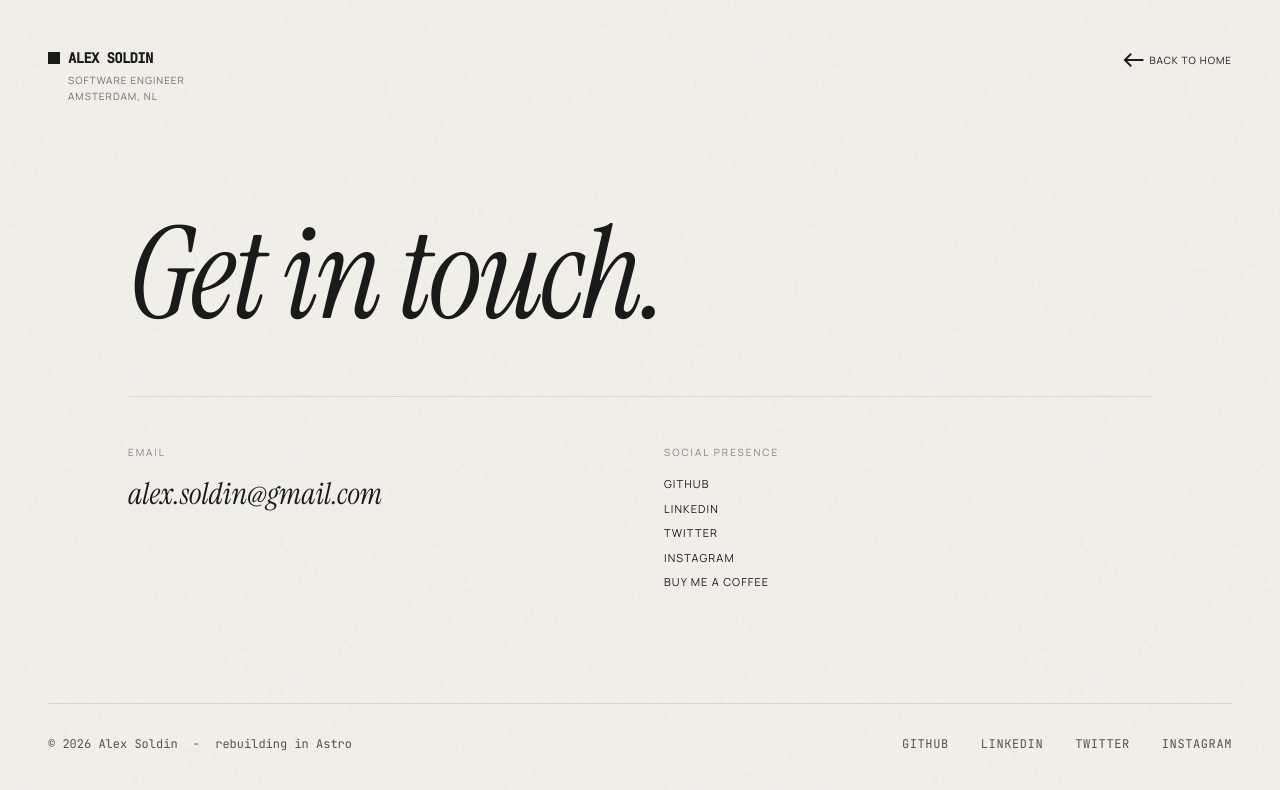
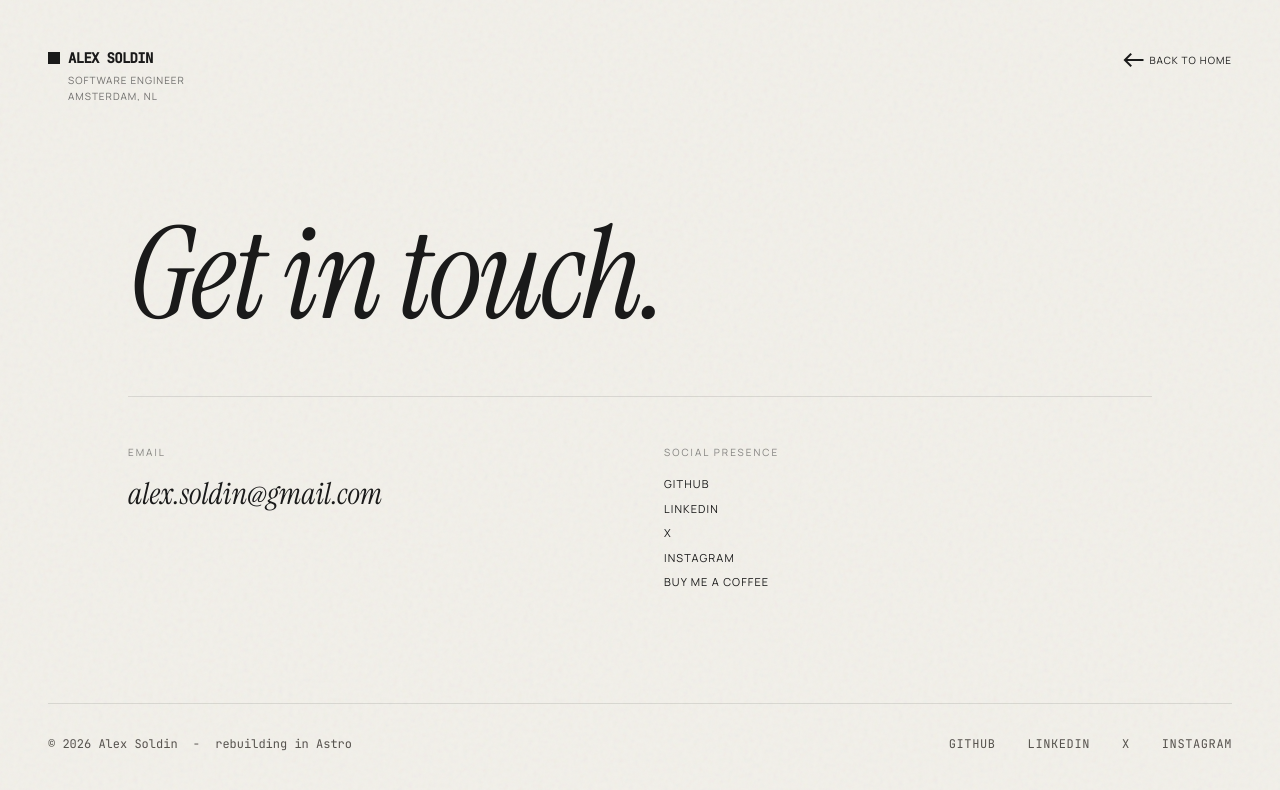
Before and after one commit to AlexSoldin/portfolio, an Astro site: page /contact in a window 1280 px wide. Built offline with nearby package versions, Linux system fonts and the light colour scheme; Astro itself is replaced by a stand-in of ours.

Commit message:
refactor(socials): rename twitter to x

```diff
--- a/src/components/layout/Footer.astro
+++ b/src/components/layout/Footer.astro
@@ -4,7 +4,7 @@ const year = new Date().getFullYear();
 const socials = [
   { name: "GitHub", href: "https://github.com/alexsoldin" },
   { name: "LinkedIn", href: "https://linkedin.com/in/alexsoldin" },
-  { name: "Twitter", href: "https://twitter.com/alexsoldin" },
+  { name: "X", href: "https://x.com/alexsoldin" },
   { name: "Instagram", href: "https://instagram.com/alexandersoldin" },
 ];
 ---
--- a/src/pages/contact.astro
+++ b/src/pages/contact.astro
@@ -6,7 +6,7 @@ const title = "Alex Soldin";
 const socials = [
   { name: "GitHub", href: "https://github.com/alexsoldin" },
   { name: "LinkedIn", href: "https://linkedin.com/in/alexandersoldin" },
-  { name: "Twitter", href: "https://twitter.com/alexsoldin" },
+  { name: "X", href: "https://x.com/alexsoldin" },
   { name: "Instagram", href: "https://instagram.com/alexsoldin" },
   { name: "Buy me a coffee", href: "https://buymeacoffee.com/alexsoldini" },
 ];
```
